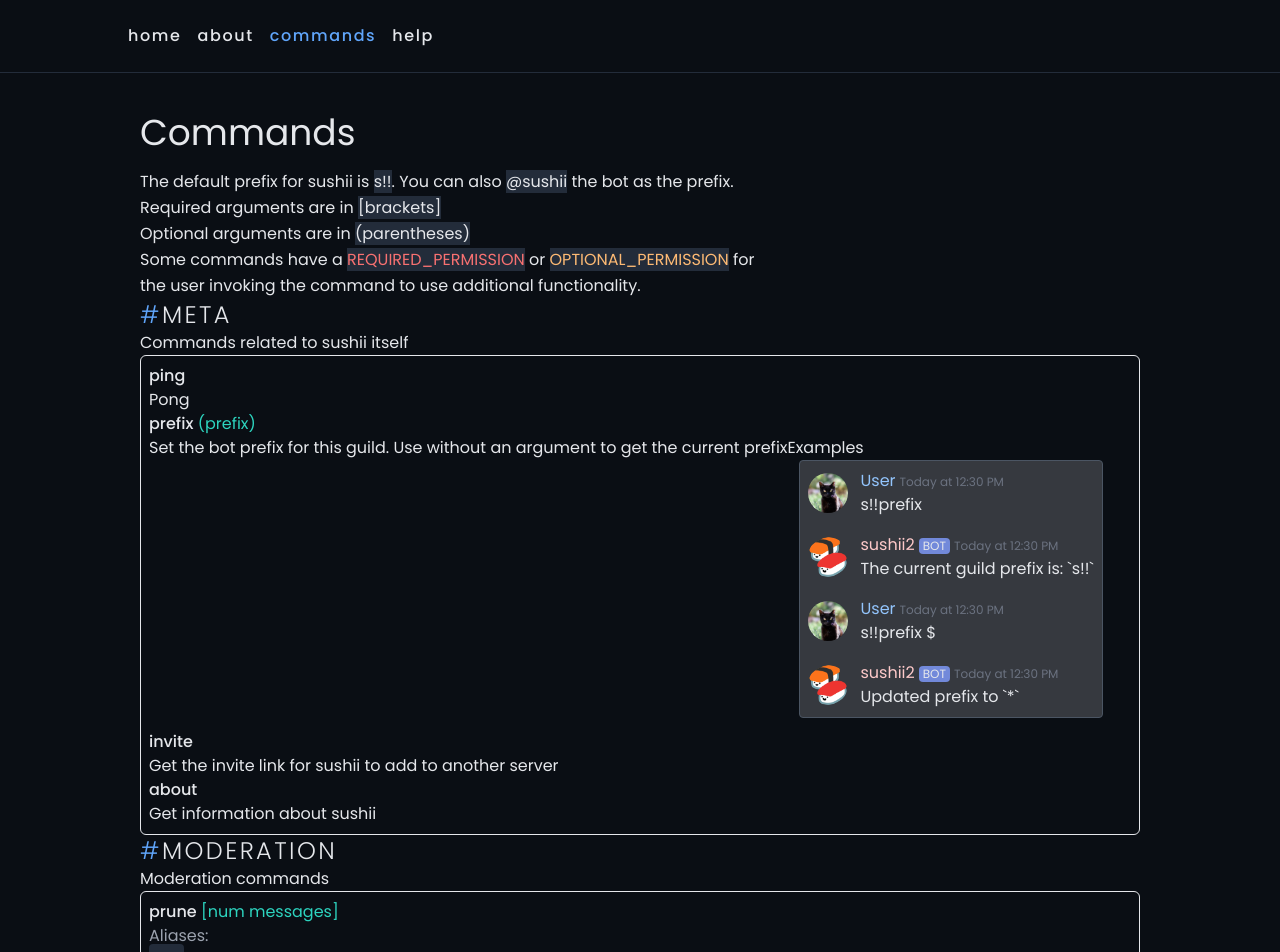
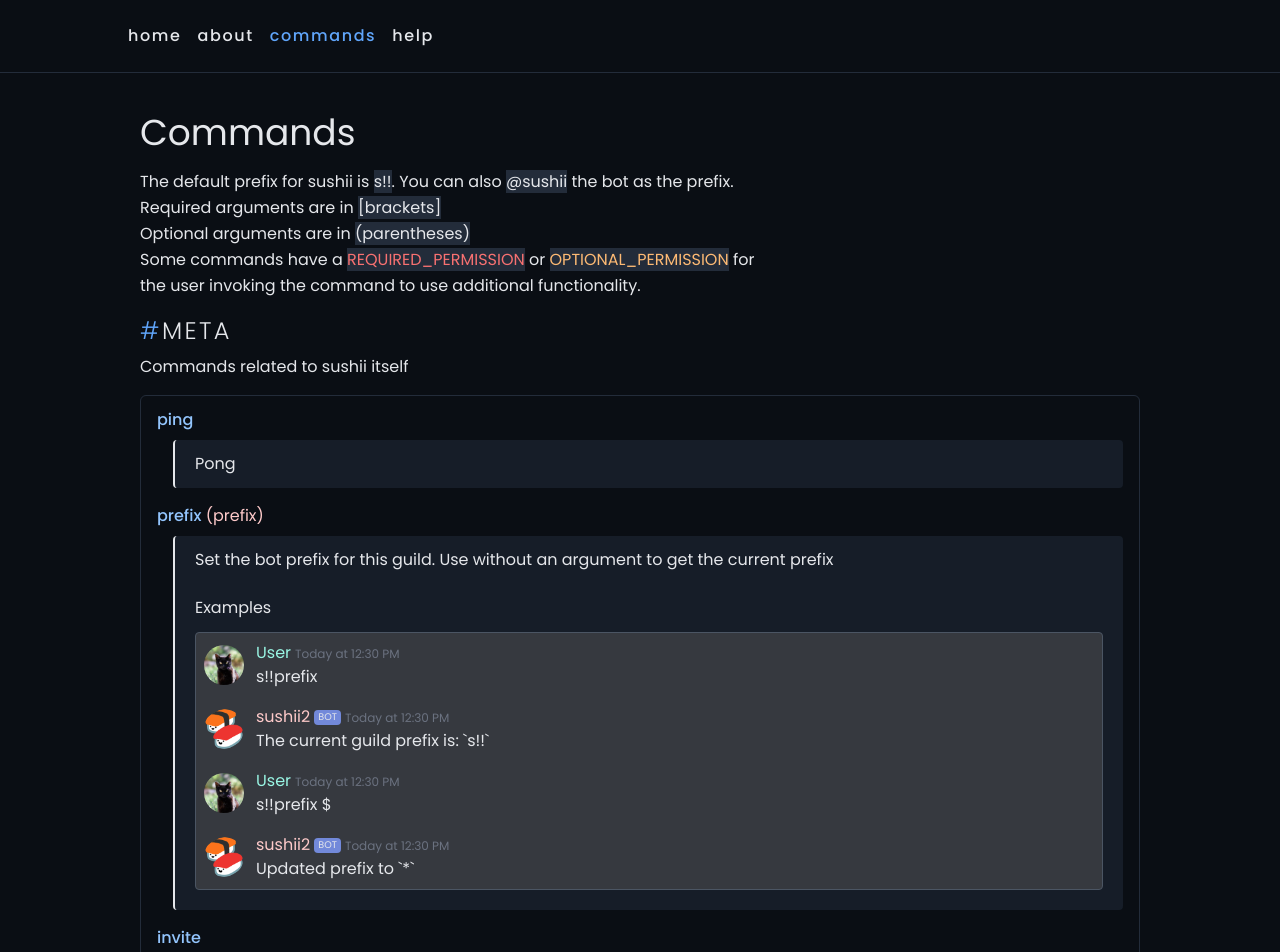
Before and after one commit to sushiibot/sushii-web, a Next.js app: page /commands in a window 1280 px wide. Shown: the top 952 px of the page. Built offline with nearby package versions, Linux system fonts and the light colour scheme; what @tailwindcss/typography would draw is missing.

Commit message:
feat: Commands styling

```diff
--- a/components/Command.tsx
+++ b/components/Command.tsx
@@ -5,18 +5,18 @@ export default function Command(props: CommandProps) {
     const { name, usage, aliases, description, examples } = props;
 
     return (
-        <li className="mv3">
+        <li className="my-3 mb-4">
             <p>
-                <span className="font-medium text-blue">{name}</span>
-                <span className="text-teal-400"> {usage}</span>
+                <span className="font-medium text-blue-300">{name}</span>
+                <span className="text-red-200"> {usage}</span>
             </p>
             {aliases?.length && (
-                <div className="mb-3">
-                    <p className="text-gray-400">Aliases:</p>
+                <div className="mt-2 mb-2">
+                    <p className="text-gray-400 inline-block">Aliases:</p>
                     {aliases.map((alias, i) => (
                         <span
                             key={i}
-                            className="mt-0 mr-2 px-3 py-1 bg-gray-800 hover:bg-gray-700 rounded"
+                            className="mt-0 ml-2 mb-2 px-2 py-1 bg-gray-800 hover:bg-gray-700 rounded inline-block"
                         >
                             {alias}
                         </span>
@@ -24,22 +24,16 @@ export default function Command(props: CommandProps) {
                 </div>
             )}
 
-            <div className="w-100 bl bw1 pl2 bg-shadow br2 b--white-80 flex flex-wrap">
-                <div className="w-100 w-50-l">
-                    <p className="white-90 ma0 pa3 measure lh-copy">
-                        {description}
-                    </p>
+            <div className="w-100 border-l-2 mt-2 ml-4 px-2 bg-gray-900 rounded">
+                <div className="">
+                    <p className="m-0 p-3 measure">{description}</p>
                 </div>
-                <div className="w-100 w-50-l">
-                    {examples && (
-                        <>
-                            <p className="white-90 ma0 pa3 measure fw6">
-                                Examples
-                            </p>
-                            <DiscordMessages messages={examples} />
-                        </>
-                    )}
-                </div>
+                {examples && (
+                    <div className="pb-2">
+                        <p className="text-gray-200 m-0 p-3">Examples</p>
+                        <DiscordMessages messages={examples} />
+                    </div>
+                )}
             </div>
         </li>
     );
--- a/components/DiscordMessage.tsx
+++ b/components/DiscordMessage.tsx
@@ -11,7 +11,8 @@ export default function DiscordMessage({
         <li className="flex p-2 hover:bg-discord-darken">
             <img
                 src={avatarUrl}
-                className="rounded-full h-10 w-10 mt-1 cursor-pointer"
+                className="rounded-full h-10 w-10 mt-1 cursor-pointer
+                    hover:opacity-90 hover:shadow-sm transform active:translate-y-px"
                 title="meowmeow"
             />
             <div className="ml-3 flex-grow">
@@ -22,12 +23,12 @@ export default function DiscordMessage({
                                 <span className="text-red-200 hover:underline cursor-pointer">
                                     sushii2
                                 </span>
-                                <span className="ml-1 inline-block align-middle text-xs px-1 rounded bg-discord-bot-badge">
+                                <span className="ml-1 inline-block align-middle text-xxs px-1 rounded bg-discord-bot-badge">
                                     BOT
                                 </span>
                             </>
                         ) : (
-                            <span className="text-blue-300 hover:underline cursor-pointer">
+                            <span className="text-teal-200 hover:underline cursor-pointer">
                                 User
                             </span>
                         )}
--- a/components/FeatureBlock.tsx
+++ b/components/FeatureBlock.tsx
@@ -74,10 +74,15 @@ export default function FeatureBlock(props: Props) {
     const { icon, title, children } = props;
 
     return (
-        <div className="sm:max-w-1/2 mb-4 px-4">
-            <Icon type={icon} className="w-10 mb-2 stroke-2 stroke-current" />
-            <h2 className="text-2xl">{title}</h2>
-            <p>{children}</p>
+        <div className="sm:max-w-1/2 mb-4 p-2">
+            <div className="h-full p-4 px-5 border rounded-lg border-gray-800 bg-gray-900 bg-opacity-50">
+                <Icon
+                    type={icon}
+                    className="w-10 mb-2 stroke-2 stroke-current"
+                />
+                <h2 className="text-2xl font-medium">{title}</h2>
+                <p>{children}</p>
+            </div>
         </div>
     );
 }
--- a/components/Footer.tsx
+++ b/components/Footer.tsx
@@ -1,11 +1,13 @@
 export default function Footer() {
     return (
-        <div>
-            <footer className="max-w-screen-lg mx-auto p-3 mb-4">
+        <div className="border-t border-gray-800">
+            <footer className="max-w-screen-lg mx-auto py-4 pt-6 mb-4">
                 <p className="text-md font-medium uppercase tracking-widest mb1">
                     sushii 2
                 </p>
-                <p className="text-sm white-70">Source code licensed MIT</p>
+                <p className="text-sm text-gray-400">
+                    Source code licensed MIT
+                </p>
             </footer>
         </div>
     );
--- a/pages/commands.tsx
+++ b/pages/commands.tsx
@@ -34,7 +34,7 @@ export default function Commands() {
                     functionality.
                 </p>
                 {commands.groups.map((group, i) => (
-                    <div key={i}>
+                    <div key={i} className="my-4">
                         <h2 className="uppercase text-2xl font-light tracking-widest">
                             <a
                                 href={`#${group.name}`}
@@ -42,14 +42,11 @@ export default function Commands() {
                             >
                                 #
                             </a>
-                            <span
-                                id={`#${group.name}`}
-                                className="anchor-target"
-                            ></span>
+                            <span id={group.name} />
                             {group.name}
                         </h2>
-                        <p>{group.description}</p>
-                        <li className="list-none p-2 border rounded-md">
+                        <p className="mt-2 mb-4">{group.description}</p>
+                        <li className="list-none px-4 border rounded-md border-gray-800">
                             {group.commands.map((cmd, i) => (
                                 <Command key={i} {...cmd} />
                             ))}
--- a/pages/index.tsx
+++ b/pages/index.tsx
@@ -1,4 +1,5 @@
 import Head from "next/head";
+import Link from "next/link";
 import FeatureBlock, { IconType } from "../components/FeatureBlock";
 
 export default function Home() {
@@ -9,9 +10,9 @@ export default function Home() {
                 <link rel="icon" href="/favicon.ico" />
             </Head>
 
-            <div className="pt-40 px-4">
+            <div className="pt-36 px-4">
                 <section className="flex flex-wrap flex-grow items-center justify-items-center">
-                    <div className="w-full md:w-1/2 md:pl-6 p-2">
+                    <div className="w-full md:w-1/2 md:pl-20 p-2">
                         <h1 className="text-5xl font-medium">sushii 2</h1>
                         <h2 className="text-xl mt-2 mb-8">
                             Moderation bot for Discord.
@@ -22,16 +23,14 @@ export default function Home() {
                         >
                             Add Me
                         </a>
-                        <a
-                            className="p-2 px-4 rounded-lg transition-all relative top-0 hover:-top-0.5 border-2 box-border border-white ml-4"
-                            href="/commands"
-                        >
-                            View Commands
-                        </a>
+                        <Link href="/commands">
+                            <a className="p-2 px-4 rounded-lg transition-all relative top-0 hover:-top-0.5 ml-4 bg-clip-text text-transparent bg-gradient-to-br from-purple-300 via-blue-300 to-teal-400">
+                                View commands
+                            </a>
+                        </Link>
                     </div>
-                    <div className="w-100 w-50-l pa2"></div>
                 </section>
-                <section className="my-20 flex flex-wrap">
+                <section className="mt-24 flex flex-wrap">
                     <FeatureBlock title="Moderation Tools" icon={IconType.Chat}>
                         Log moderation actions, assign reasons, view a user's
                         moderation history, and more
--- a/tailwind.config.js
+++ b/tailwind.config.js
@@ -32,14 +32,28 @@ module.exports = {
             maxWidth: {
                 "1/2": "50%",
             },
+            fontSize: {
+                xxs: ".6rem",
+            },
         },
         fontFamily: {
             sans: ["Poppins", "sans-serif"],
+            mono: [
+                "ui-monospace",
+                "SFMono-Regular",
+                "Menlo",
+                "Monaco",
+                "Consolas",
+                "Liberation Mono",
+                "Courier New",
+                "monospace",
+            ],
         },
     },
     variants: {
         extend: {
             inset: ["hover"],
+            translate: ["active"],
         },
     },
     plugins: [require("@tailwindcss/typography")],
```
